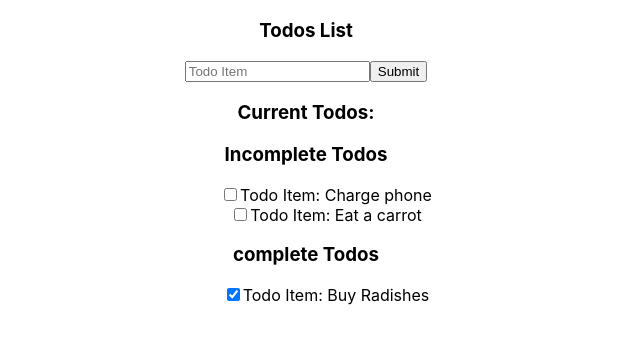
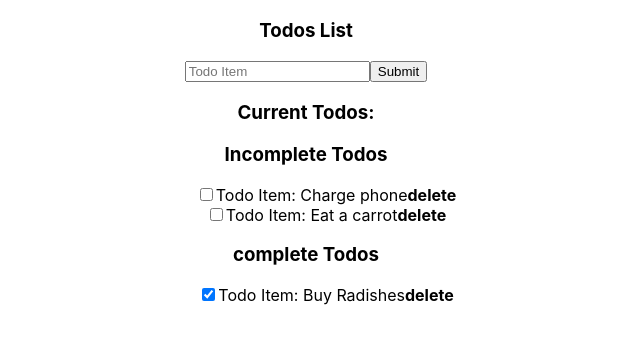
Before and after one commit to truthseekers/class-todo-list, a React (Create React App) app: page / in a window 1280 px wide. Shown: the top 344 px of the page, without its empty margins (334-974 px from the left). Built offline with nearby package versions, Linux system fonts and the light colour scheme.

Commit message:
delete todos finished

```diff
--- a/src/App.js
+++ b/src/App.js
@@ -16,6 +16,7 @@ class App extends React.Component {
     this.updateTodo = this.updateTodo.bind(this);
     this.handleSubmit = this.handleSubmit.bind(this);
     this.handleNameFieldChange = this.handleNameFieldChange.bind(this);
+    this.deleteTodo = this.deleteTodo.bind(this);
   }
 
   handleSubmit(e) {
@@ -55,6 +56,14 @@ class App extends React.Component {
     });
   }
 
+  deleteTodo(deletedId) {
+    let newTodos = this.state.todos.filter((elem) => elem.id !== deletedId);
+    this.setState({
+      todos: newTodos,
+      textField: this.state.textField,
+    });
+  }
+
   render() {
     console.log(this.state.todos);
     return (
@@ -73,7 +82,11 @@ class App extends React.Component {
           <input type="submit" value="Submit" />
         </form>
         <h3>Current Todos:</h3>
-        <TodoList updateTodo={this.updateTodo} todos={this.state.todos} />
+        <TodoList
+          deleteTodo={this.deleteTodo}
+          updateTodo={this.updateTodo}
+          todos={this.state.todos}
+        />
       </div>
     );
   }
--- a/src/TodoItem.js
+++ b/src/TodoItem.js
@@ -4,10 +4,16 @@ class TodoItem extends React.Component {
   constructor(props) {
     super(props);
     this.updateTodo = this.updateTodo.bind(this);
+    this.deleteTodo = this.deleteTodo.bind(this);
   }
 
   updateTodo() {
     this.props.updateTodo(this.props.id);
+  }
+
+  deleteTodo() {
+    console.log("deleted!", this.props.id);
+    this.props.deleteTodo(this.props.id);
   }
 
   render() {
@@ -19,6 +25,9 @@ class TodoItem extends React.Component {
           onChange={this.updateTodo}
         />
         Todo Item: {this.props.title}
+        <span onClick={this.deleteTodo} style={{ fontWeight: "bold" }}>
+          delete
+        </span>
       </li>
     );
   }
--- a/src/TodoList.js
+++ b/src/TodoList.js
@@ -19,6 +19,7 @@ class TodoList extends React.Component {
                   id={elem.id}
                   isCompleted={elem.isCompleted}
                   updateTodo={this.props.updateTodo}
+                  deleteTodo={this.props.deleteTodo}
                   title={elem.title}
                 />
               );
@@ -35,6 +36,7 @@ class TodoList extends React.Component {
                   id={elem.id}
                   isCompleted={elem.isCompleted}
                   updateTodo={this.props.updateTodo}
+                  deleteTodo={this.props.deleteTodo}
                   title={elem.title}
                 />
               );
```
